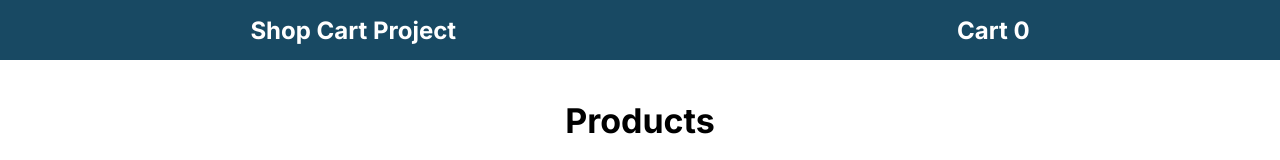
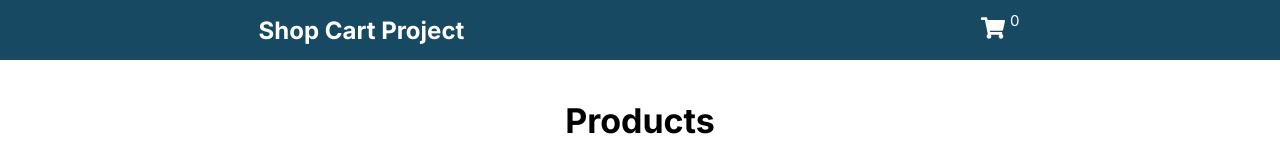
Before and after one commit to qazx960/shopping-cart, a React (Create React App) app: page / in a window 1280 px wide. Shown: the top 160 px of the page. Built offline with nearby package versions, Linux system fonts and the light colour scheme; no server answers.

Commit message:
react icons added & cart number displayed

```diff
--- a/package.json
+++ b/package.json
@@ -8,6 +8,7 @@
     "@testing-library/user-event": "^13.5.0",
     "react": "^18.2.0",
     "react-dom": "^18.2.0",
+    "react-icons": "^4.10.1",
     "react-router-dom": "^6.14.2",
     "react-scripts": "5.0.1",
     "web-vitals": "^2.1.4"
--- a/src/component/Header.jsx
+++ b/src/component/Header.jsx
@@ -1,6 +1,7 @@
 import React from "react";
 import "./header.css";
 import { Link } from "react-router-dom";
+import { FaShoppingCart } from "react-icons/fa";
 
 export const Header = ({ cartAdded, setCartAdded }) => {
   return (
@@ -10,9 +11,10 @@ export const Header = ({ cartAdded, setCartAdded }) => {
           <h2>Shop Cart Project</h2>
         </Link>
       </div>
-      <div>
+      <div className="cart">
         <Link to="/cart">
-          <h2>Cart {cartAdded}</h2>
+          <FaShoppingCart size={24} />
+          <span className="cart__count">{cartAdded}</span>
         </Link>
       </div>
     </nav>
--- a/src/component/header.css
+++ b/src/component/header.css
@@ -6,3 +6,16 @@
   background-color: #184963;
   color: #fff;
 }
+
+.cart {
+  position: relative;
+
+  width: 40px;
+}
+
+.cart__count {
+  position: absolute;
+  top: -5px;
+  right: 2px;
+  font-size: 15px;
+}
```
Also changed, not shown: 1 other file (tests, documents, lock files or other folders).
